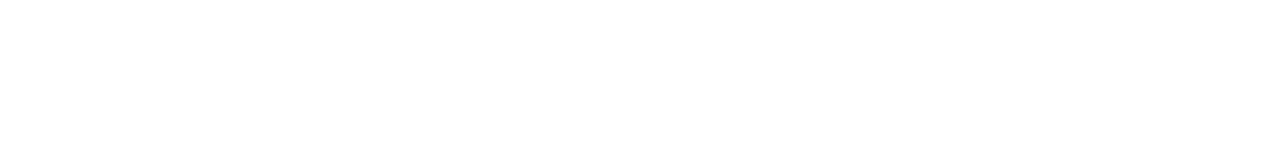
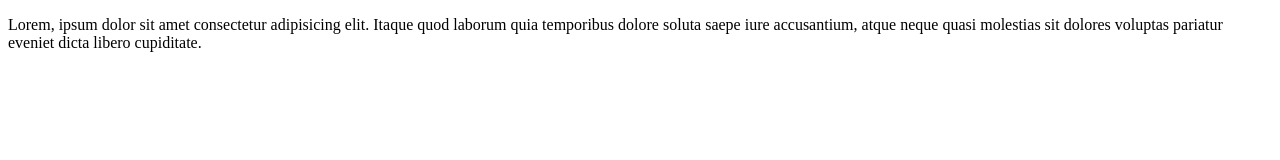
Before and after one commit to Lauracarvajal2001/Ejercitacion_2, a plain HTML site: page index.html in a window 1280 px wide. Drawn offline with Linux system fonts and the light colour scheme.

Commit message:
Pagina con lorem

```diff
--- a/index.html
+++ b/index.html
@@ -5,6 +5,10 @@
     <meta name="viewport" content="width=device-width, initial-scale=1.0">
     <title>Document</title>
 </head>
+<p>Lorem, ipsum dolor sit amet consectetur adipisicing elit.
+Itaque quod laborum quia temporibus dolore soluta saepe iure
+accusantium, atque neque quasi molestias sit dolores voluptas
+pariatur eveniet dicta libero cupiditate.</p>
 <body>
 
 </body>
```
